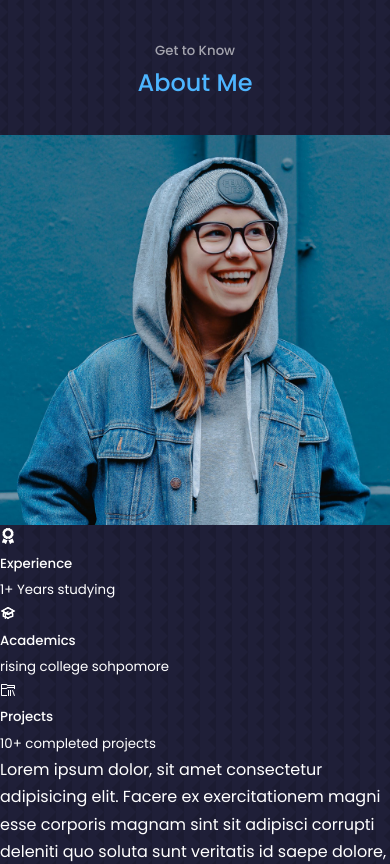
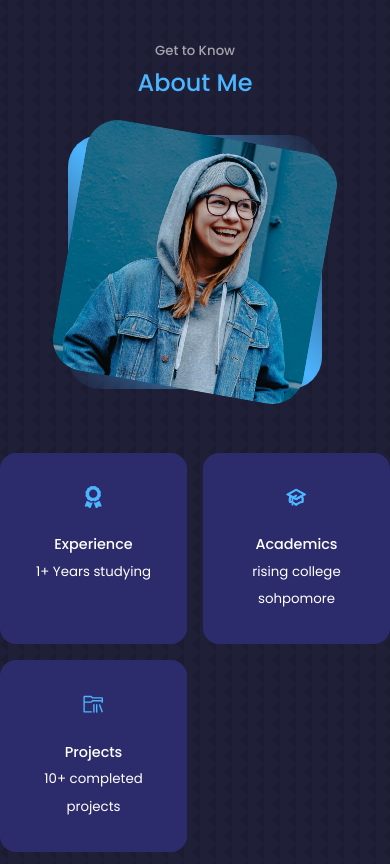
Before and after one commit to xrpq/react-portfolio-website-og, a React (Create React App) app: page / in a window 390 px wide. Shown: the part 900-1764 px from the top of the page. Built offline with nearby package versions, Linux system fonts and the light colour scheme.

Commit message:
about css

```diff
--- a/src/components/about/about.css
+++ b/src/components/about/about.css
@@ -0,0 +1,108 @@
+.about__container {
+    display: grid;
+    grid-template-columns: 35% 50%;
+    gap: 15%;
+}
+
+.about__me {
+    width: 100%;
+    aspect-ratio: 1/1;
+    border-radius: 2rem;
+    background: linear-gradient(45deg,
+            transparent,
+            var(--color-primary),
+            transparent);
+    display: grid;
+    place-items: center;
+
+}
+
+.about__me-image {
+    border-radius: 2rem;
+    overflow: hidden;
+    transform: rotate(10deg);
+    transition: var(--transition);
+}
+
+.about__me-image:hover {
+    transform: rotate(0);
+}
+
+.about__cards {
+    display: grid;
+    grid-template-columns: repeat(3, 1fr);
+    gap: 1.5rem;
+}
+
+.about__card {
+    background: var(--coloe-bg-variant);
+    border: 1px solid transparent;
+    border-radius: 1rem;
+    padding: 2rem;
+    text-align: center;
+    transition: var(--transition);
+}
+
+.about__card:hover {
+    background: transparent;
+    border-color: var(--color-primary-variant);
+    cursor: default;
+}
+
+.about__icon {
+    color: var(--color-primary);
+    font-size: 1.4rem;
+    margin-bottom: 1rem;
+}
+
+.about__card h5 {
+    font-size: 0.9rem;
+}
+
+.about_card small {
+    font-size: 0.7rem;
+    color: var(--color-light);
+}
+
+.about__content p {
+    margin: 2rem 0 2.6rem;
+    color: var(--color-light);
+}
+
+/* ================== MEDIA QUERIES (MEDIUM DEVICES) ================== */
+@media screen and (max-width: 1024px) {
+    .about__container {
+        grid-template-columns: 1fr;
+        gap: 0;
+    }
+
+    .about__me {
+        width: 50%;
+        margin: 2rem auto 4rem;
+    }
+
+    .about__content {
+        margin: 1rem 0 1.5rem;
+    }
+}
+
+/* ================== MEDIA QUERIES (SMALL DEVICES) ================== */
+@media screen and (max-width: 600px) {
+   .about__me {
+    width: 65%;
+    margin: 0 auto 3rem;
+   }
+
+   .about__cards {
+    grid-template-columns: 1fr 1fr;
+    gap: 1rem;
+   }
+
+   .about__content {
+    text-align: center;
+   }
+
+   .about_content p {
+    margin: 1.5rem 0;
+   }
+}
```
